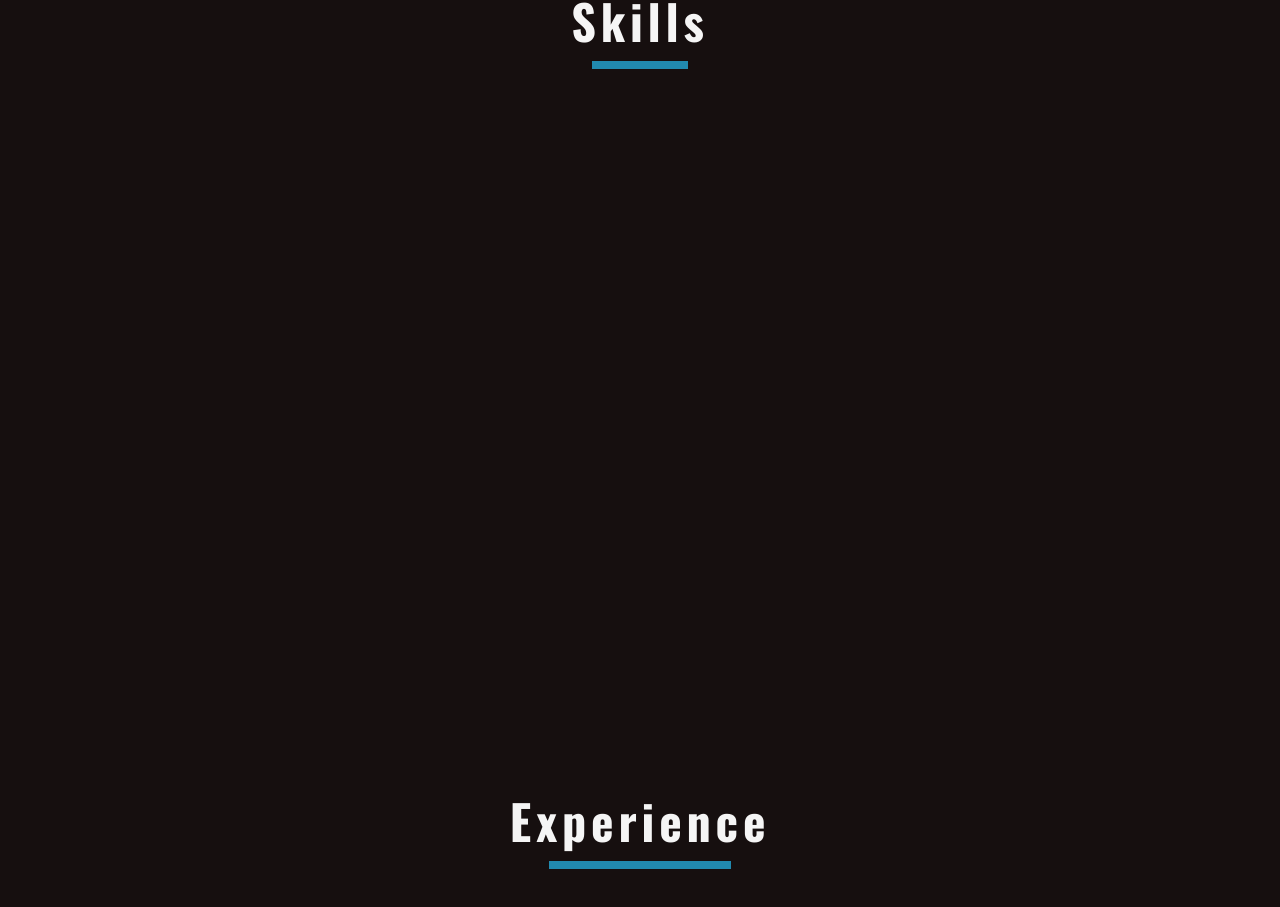
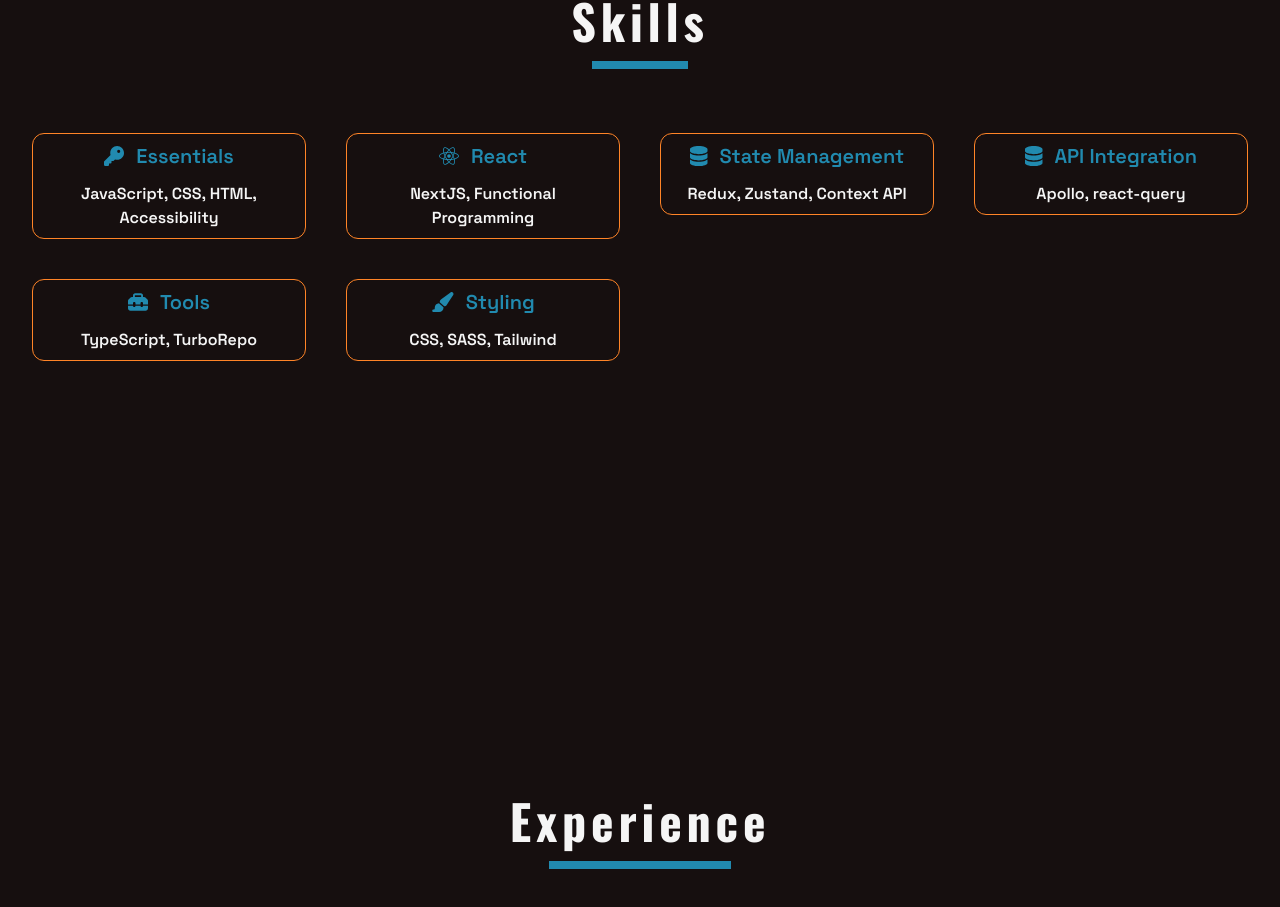
Before and after one commit to jrigert/portfolio, a Next.js app: page / in a window 1280 px wide. Shown: the part 1479-2386 px from the top of the page. Built offline with nearby package versions, Linux system fonts and the light colour scheme.

Commit message:
- adding skills section

```diff
--- a/package.json
+++ b/package.json
@@ -12,6 +12,7 @@
   },
   "dependencies": {
     "@fortawesome/fontawesome-svg-core": "^6.5.1",
+    "@fortawesome/free-brands-svg-icons": "^6.5.1",
     "@fortawesome/free-solid-svg-icons": "^6.5.1",
     "@fortawesome/react-fontawesome": "^0.2.0",
     "class-variance-authority": "^0.7.0",
--- /dev/null
+++ b/src/components/SkillCard.tsx
@@ -0,0 +1,24 @@
+import { IconDefinition } from '@fortawesome/fontawesome-svg-core';
+import { FontAwesomeIcon } from '@fortawesome/react-fontawesome';
+import type { FunctionComponent } from 'react';
+
+export interface SkillCardProps {
+  title: string;
+  description: string;
+  icon?: IconDefinition;
+}
+
+export const SkillCard: FunctionComponent<SkillCardProps> = (props) => {
+  const { title, description, icon } = props;
+
+  return (
+    <div className="rounded-xl border border-loud px-4 py-2 font-semibold hover:bg-loud/10">
+      <p className="text-xl text-primary">
+        {icon ? <FontAwesomeIcon icon={icon} className="mr-3" /> : null}
+        {title}
+      </p>
+
+      <p className="mt-3">{description}</p>
+    </div>
+  );
+};
--- a/src/pages/home/Skills.tsx
+++ b/src/pages/home/Skills.tsx
@@ -1,7 +1,51 @@
+'use client';
+
+import { FadeInContainer } from '@/components/animation/FadeInContainer';
 import { PageSection } from '@/components/PageSection';
 import { PageSectionHeading } from '@/components/PageSectionHeading';
+import { SkillCard, SkillCardProps } from '@/components/SkillCard';
 import { HomePageSectionProps } from '@/pages/home/index';
+import { faReact } from '@fortawesome/free-brands-svg-icons';
+import {
+  faDatabase,
+  faKey,
+  faPaintbrush,
+  faToolbox,
+} from '@fortawesome/free-solid-svg-icons';
 import type { FunctionComponent } from 'react';
+
+const SKILLS: SkillCardProps[] = [
+  {
+    title: 'Essentials',
+    description: 'JavaScript, CSS, HTML, Accessibility',
+    icon: faKey,
+  },
+  {
+    title: 'React',
+    description: 'NextJS, Functional Programming',
+    icon: faReact,
+  },
+  {
+    title: 'State Management',
+    description: 'Redux, Zustand, Context API',
+    icon: faDatabase,
+  },
+  {
+    title: 'API Integration',
+    description: 'Apollo, react-query',
+    icon: faDatabase,
+  },
+  {
+    title: 'Tools',
+    description: 'TypeScript, TurboRepo',
+    icon: faToolbox,
+  },
+  {
+    title: 'Styling',
+    description: 'CSS, SASS, Tailwind',
+    icon: faPaintbrush,
+  },
+];
 
 export const HomeSkills: FunctionComponent<HomePageSectionProps> = (props) => {
   const { id } = props;
@@ -9,6 +53,16 @@ export const HomeSkills: FunctionComponent<HomePageSectionProps> = (props) => {
   return (
     <PageSection id={id} fullHeight>
       <PageSectionHeading title="Skills" />
+
+      <FadeInContainer>
+        <ul className="mt-16 grid grid-cols-4 gap-10 text-center">
+          {SKILLS.map((props) => (
+            <li key={props.title} className="">
+              <SkillCard {...props} />
+            </li>
+          ))}
+        </ul>
+      </FadeInContainer>
     </PageSection>
   );
 };
```
Also changed, not shown: 1 other file (tests, documents, lock files or other folders).
